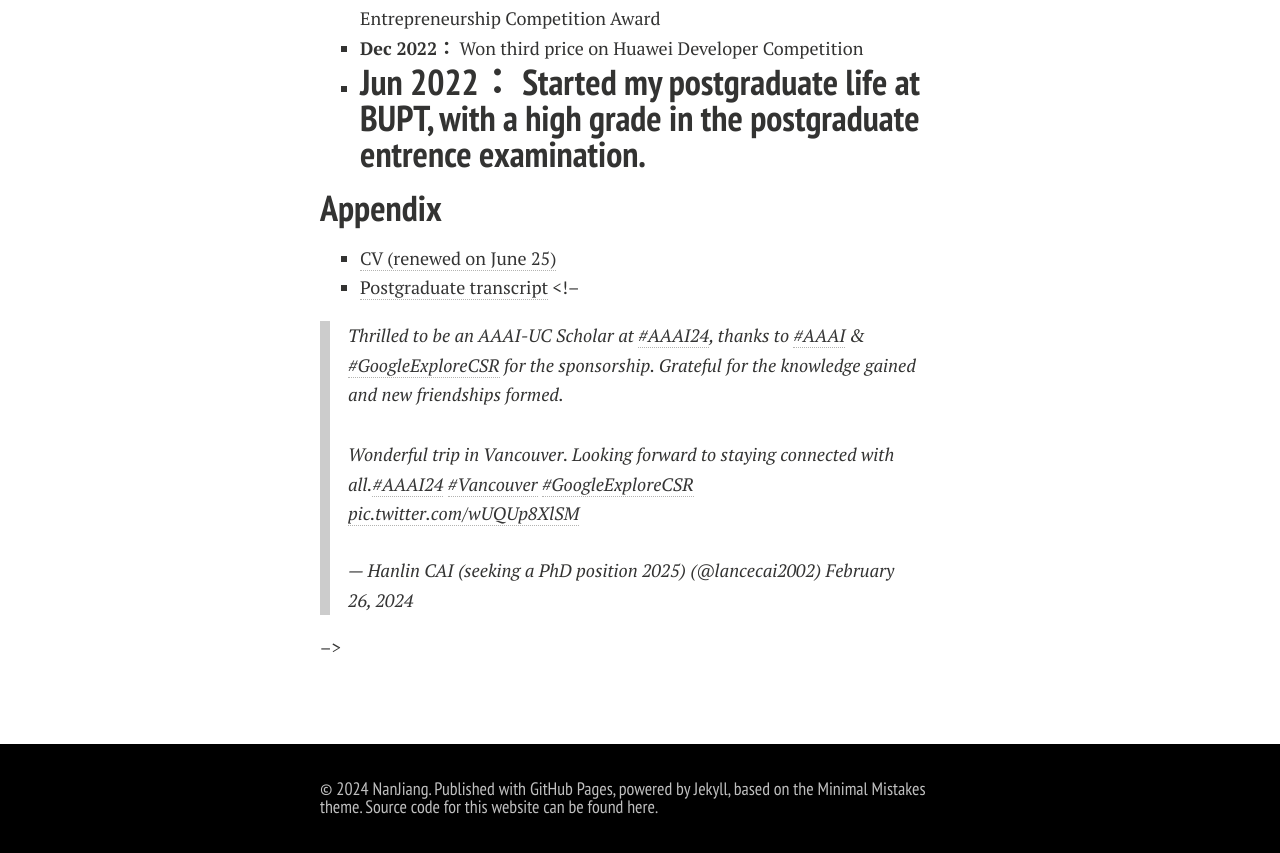
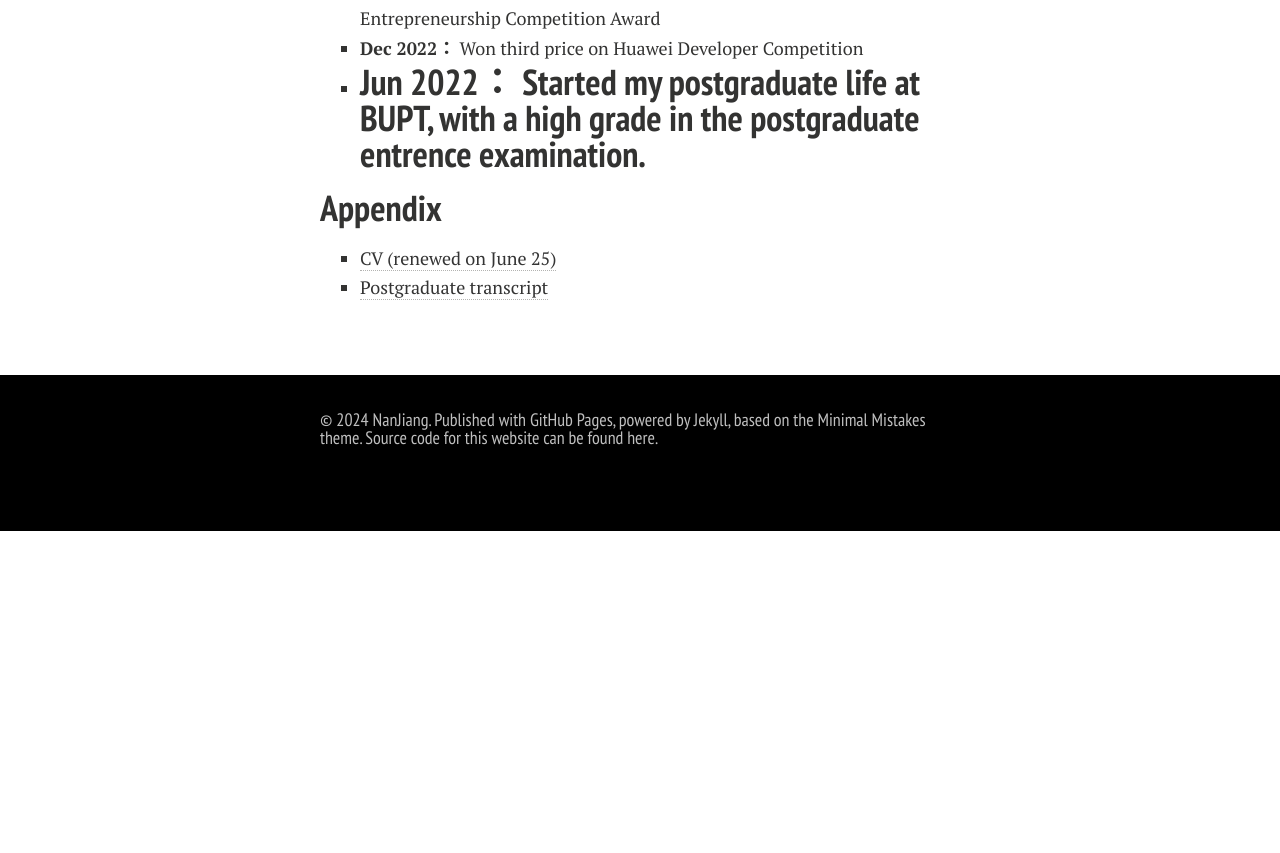
Before and after one commit to Im-jn/Im-jn.github.io, a Jekyll site: the page built from index.md, in a window 1280 px wide and 900 px high, scrolled down 1636 px. Shown: the top 853 px of the window. Built offline with Jekyll 4.4.1, drawn with Linux system fonts in a browser that asks for light colours; nearby versions of some CDN libraries; comment, search, counter and statistics services are not loaded; a style sheet for code colours, icons or effects is not loaded; our own code applies the rules of GitHub Pages for plain Markdown files; after the commit the page ends 2167 px from its top, so only the background shows below that.

Commit message:
fixed bug

```diff
--- a/index.md
+++ b/index.md
@@ -46,6 +46,3 @@ I am still actively exploring new research directions, currently working on a re
 
 - [CV (renewed on June 25)](https://im-jn.github.io/file/Nanjiang_Resume.pdf)
 - [Postgraduate transcript](https://im-jn.github.io/file/transcript.pdf)
-<!--
-<blockquote class="twitter-tweet"><p lang="en" dir="ltr">Thrilled to be an AAAI-UC Scholar at <a href="https://twitter.com/hashtag/AAAI24?src=hash&amp;ref_src=twsrc%5Etfw">#AAAI24</a>, thanks to <a href="https://twitter.com/hashtag/AAAI?src=hash&amp;ref_src=twsrc%5Etfw">#AAAI</a> &amp; <a href="https://twitter.com/hashtag/GoogleExploreCSR?src=hash&amp;ref_src=twsrc%5Etfw">#GoogleExploreCSR</a> for the sponsorship. Grateful for the knowledge gained and new friendships formed.<br><br>Wonderful trip in Vancouver. Looking forward to staying connected with all.<a href="https://twitter.com/hashtag/AAAI24?src=hash&amp;ref_src=twsrc%5Etfw">#AAAI24</a> <a href="https://twitter.com/hashtag/Vancouver?src=hash&amp;ref_src=twsrc%5Etfw">#Vancouver</a> <a href="https://twitter.com/hashtag/GoogleExploreCSR?src=hash&amp;ref_src=twsrc%5Etfw">#GoogleExploreCSR</a> <a href="https://t.co/wUQUp8XlSM">pic.twitter.com/wUQUp8XlSM</a></p>&mdash; Hanlin CAI (seeking a PhD position 2025) (@lancecai2002) <a href="https://twitter.com/lancecai2002/status/1762210025173344260?ref_src=twsrc%5Etfw">February 26, 2024</a></blockquote> <script async src="https://platform.twitter.com/widgets.js" charset="utf-8"></script>
- -->
```
